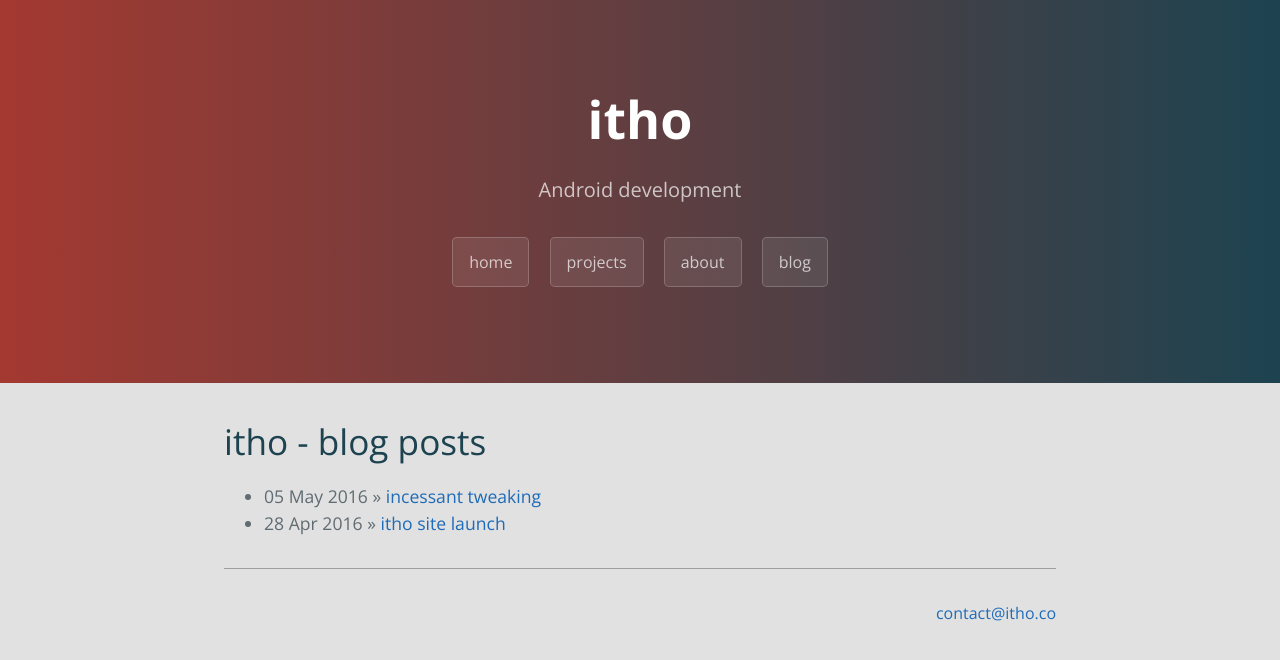
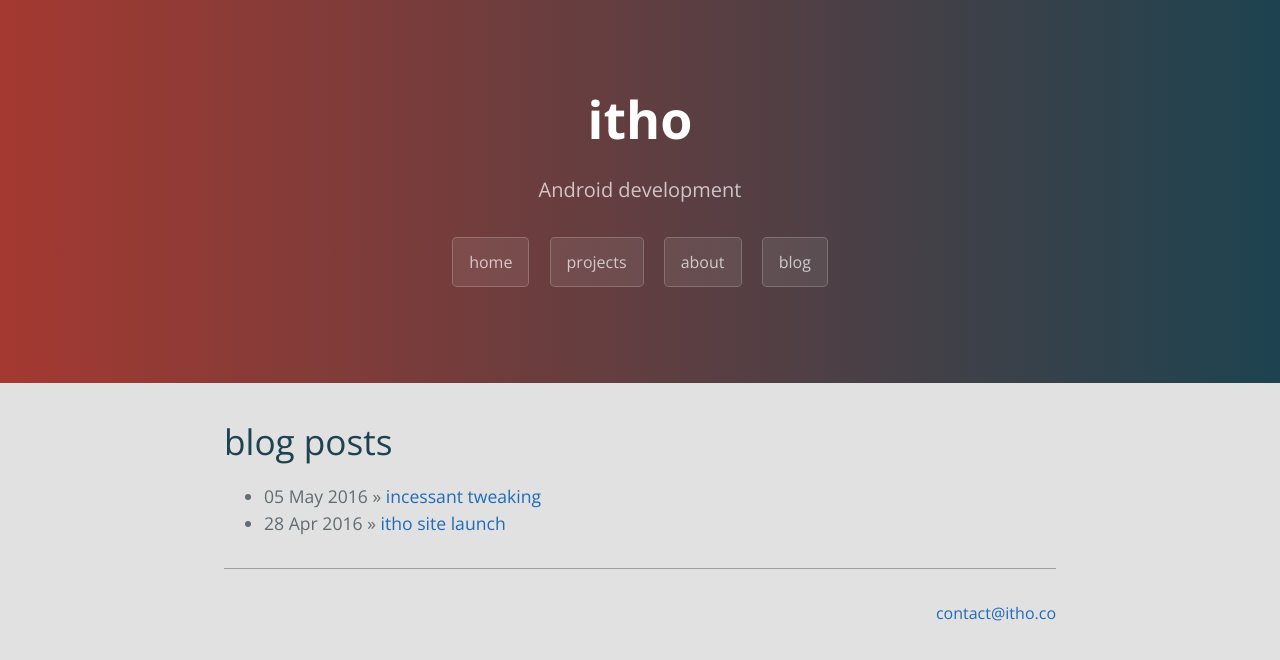
Before and after one commit to itho/itho.github.io, a Jekyll site: the page built from blog/index.html, in a window 1280 px wide. Shown: the top 660 px of the page. Built offline with Jekyll 4.4.1, drawn with Linux system fonts in a browser that asks for light colours; some web fonts are replaced.

Commit message:
Update index.html

```diff
--- a/blog/index.html
+++ b/blog/index.html
@@ -2,7 +2,7 @@
 layout: default
 title:  itho - blog posts
 ---
-<h1>{{ page.title }}</h1>
+<h1>blog posts</h1>
 <ul class="posts">
   {% for post in site.posts %}
     <li><span class="post-date">{{ post.date | date_to_string }}</span> » <a href="{{ post.url }}" title="{{ post.title }}">{{ post.title }}</a></li>
```
